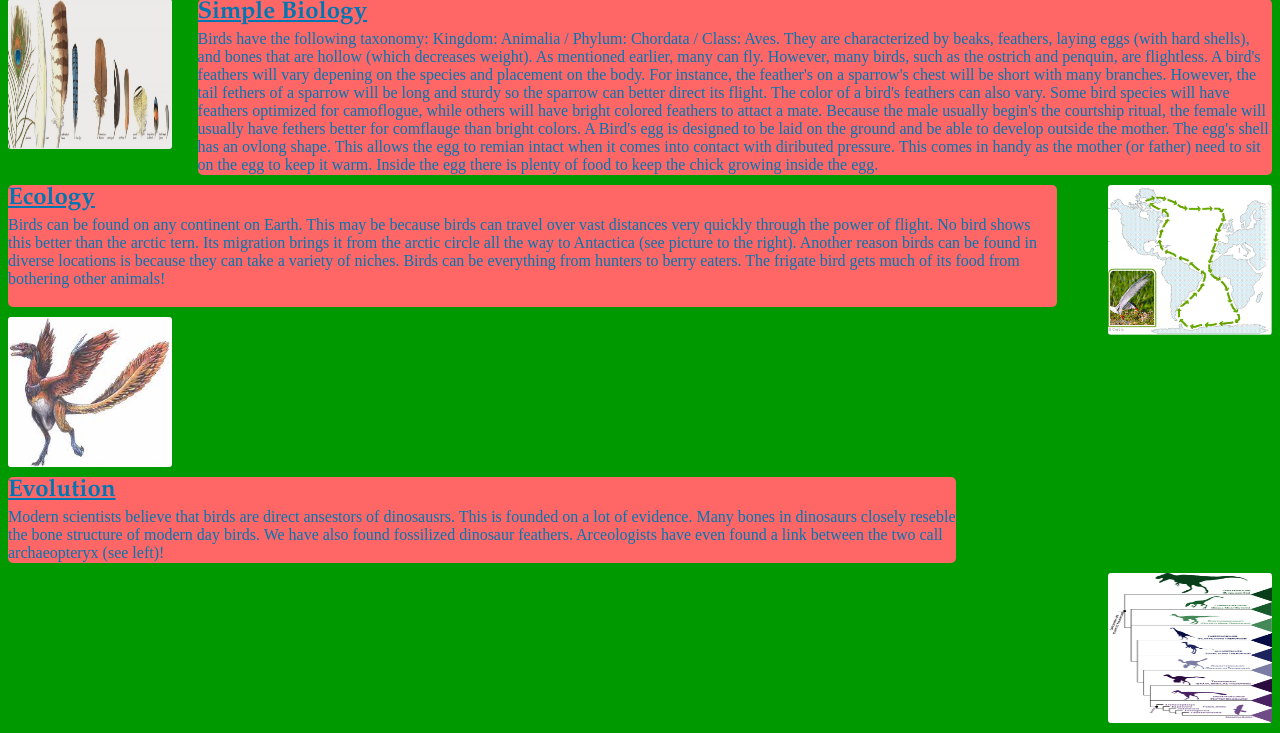
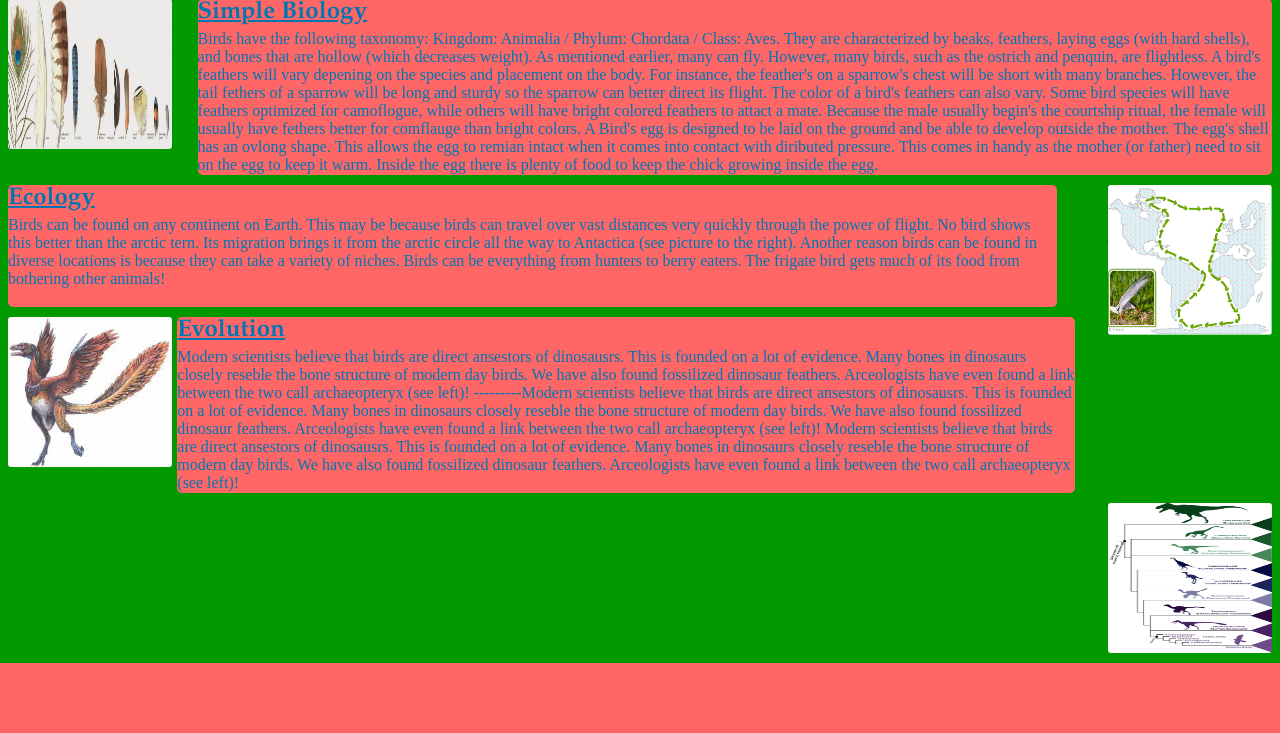
Before and after one commit to mgoldberg/StaticHTML2, a PHP site: page /StaticHTML2/ in a window 1280 px wide. Shown: the part 328-1061 px from the top of the page. After the commit the page ends 991 px from the top, so only its background shows below. Run offline with PHP 8.4, Linux system fonts and the light colour scheme.

Commit message:
fixed some (but not all) formatting

```diff
--- a/index.php
+++ b/index.php
@@ -63,14 +63,14 @@
 		</div>
 		<img id = "right1" src="http://localhost/StaticHTML2/images/Picture4.png" height = "200px" width = "200px"/>
 
-		<img id = "left2" src="http://localhost/StaticHTML2/images/imgres.jpg" height = "200px" width = "200px"/>
+		<img id = "left3" src="http://localhost/StaticHTML2/images/imgres.jpg" height = "200px" width = "200px"/>
 		<div id = "center">
 			<a id = "title1">Evolution</a>
 			<p>
-				Modern scientists believe that birds are direct ansestors of dinosausrs.  This is founded on a lot of evidence.  Many bones in dinosaurs closely reseble the bone structure of modern day birds.  We have also found fossilized dinosaur feathers.  Arceologists have even found a link between the two call archaeopteryx (see left)!
+				Modern scientists believe that birds are direct ansestors of dinosausrs.  This is founded on a lot of evidence.  Many bones in dinosaurs closely reseble the bone structure of modern day birds.  We have also found fossilized dinosaur feathers.  Arceologists have even found a link between the two call archaeopteryx (see left)!  ---------Modern scientists believe that birds are direct ansestors of dinosausrs.  This is founded on a lot of evidence.  Many bones in dinosaurs closely reseble the bone structure of modern day birds.  We have also found fossilized dinosaur feathers.  Arceologists have even found a link between the two call archaeopteryx (see left)! Modern scientists believe that birds are direct ansestors of dinosausrs.  This is founded on a lot of evidence.  Many bones in dinosaurs closely reseble the bone structure of modern day birds.  We have also found fossilized dinosaur feathers.  Arceologists have even found a link between the two call archaeopteryx (see left)!
 			</p>
 		</div>
-		<img id = "right1" src="http://localhost/StaticHTML2/images/dinosaur-bird-family-tree.jpg" height = "200px" width = "200px"/>
+		<img id = "right3" src="http://localhost/StaticHTML2/images/dinosaur-bird-family-tree.jpg" height = "200px" width = "200px"/>
 
 	</body>
 
--- a/stylesheet.css
+++ b/stylesheet.css
@@ -24,6 +24,14 @@
 	}
 	#right2{
 		width:100%;
+	}
+	#right3{
+		width:80%;
+		height: 200px;
+	}
+	#left3{
+		width:80%;
+		height: 200px;
 	}
 	#shortened1{
 		width:100%;
@@ -61,11 +69,19 @@
 	#right2{
 		width:75%;
 	}
+	#right3{
+		width:20%;
+		height: 150px;
+	}
+	#left3{
+		width:20%;
+		height: 150px;
+	}
 	#shortened1{
 		width:75%;
 	}
 	#center{
-		width:60%;
+		width:78%;
 	}
 
 }
@@ -95,11 +111,17 @@
 	#right2{
 		width:85%;
 	}
+	#right3{
+		width:13%;
+	}
+	#left3{
+		width:13%;
+	}
 	#shortened1{
 		width:83%;
 	}
 	#center{
-		width:75%;
+		width:71%;
 	}
 
 }
@@ -176,6 +198,16 @@
 	float: right;
 }
 
+#left3{
+	float: left;
+	display:inline-block;
+}
+
+#right3{
+	float: right;
+	display:inline-block;
+}
+
 #shortened1{
 	float: left;
 	clear: both;
@@ -186,6 +218,10 @@
 }
 
 #center{
-	clear: left;
+	//clear: both;
+	margin-left: 5px;
+	margin-right: 5px;
+	display:inline-block;
+	//text-align: center;
 	//clear: right;
 }
```
